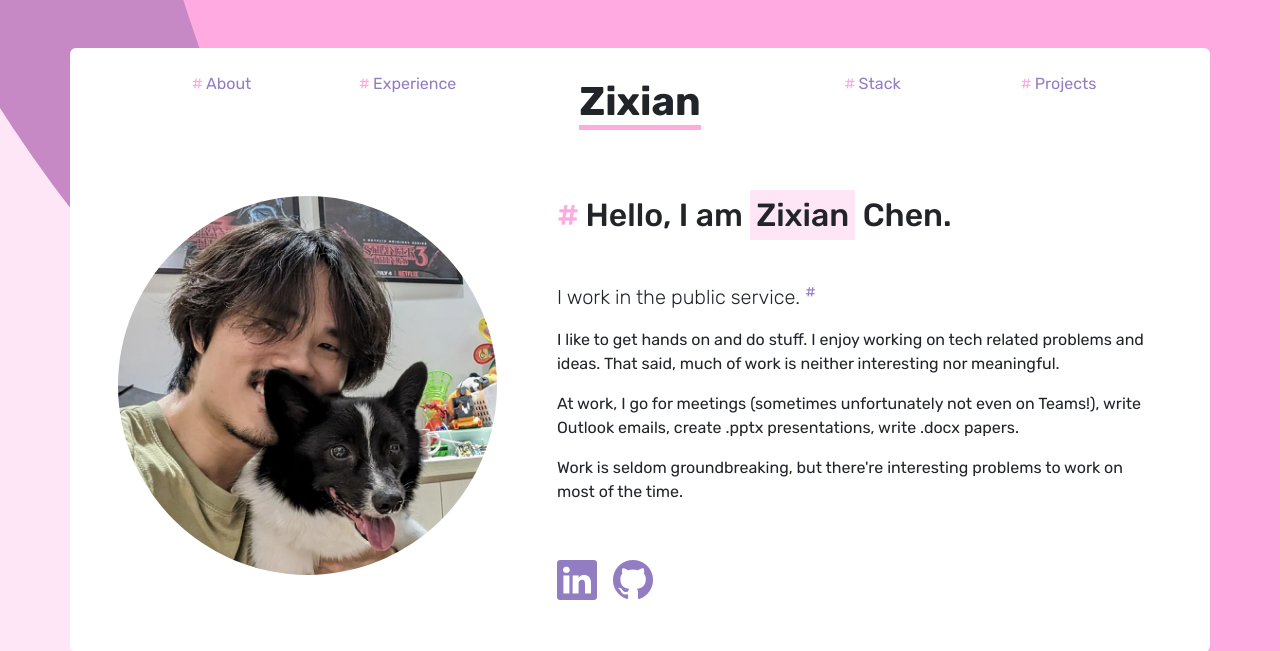
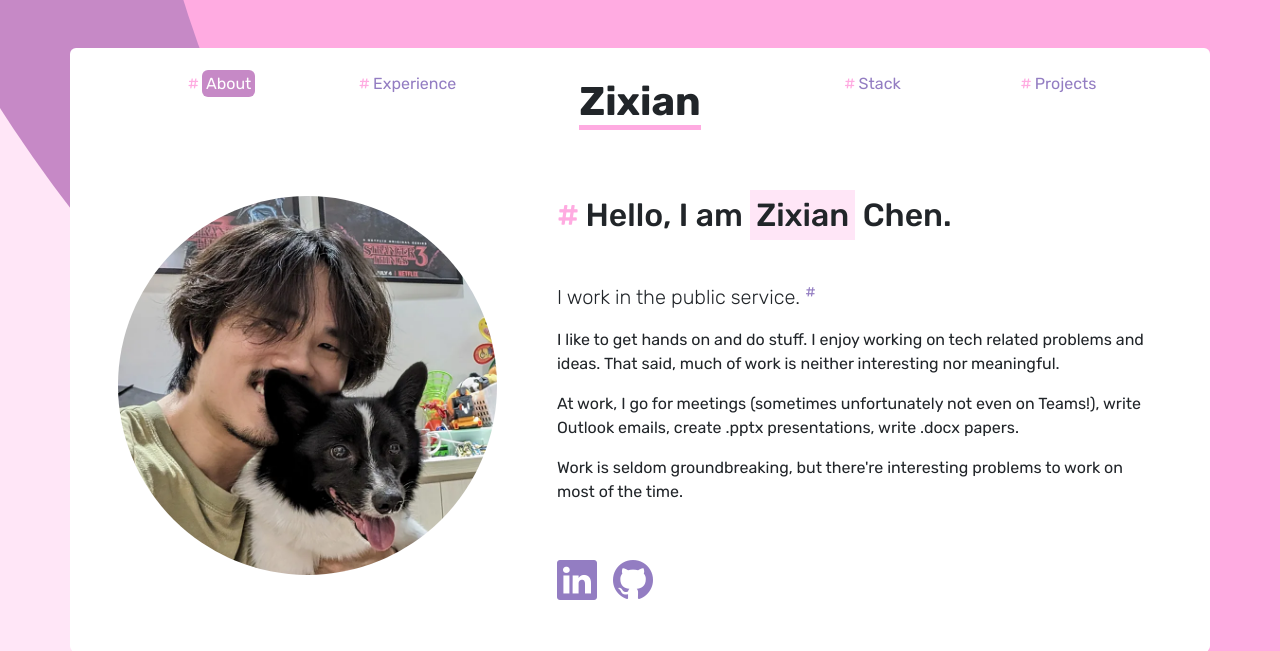
Before and after one commit to zachczx/eatyourmeds, a Django app: page / in a window 1280 px wide. Shown: the top 651 px of the page. Run offline with Django 4.2, Linux system fonts and the light colour scheme; style sheets or scripts are compiled from the project's sources; some libraries are stand-ins or nearby versions.

Commit message:
Update home.html

```diff
--- a/templates/aboutme/home.html
+++ b/templates/aboutme/home.html
@@ -17,16 +17,16 @@
 <body>
 <main>
 <div class="container mt-5 mb-5 rounded bg-white" x-data="{ selected: 1 }">
-    <div class="row pt-4 pb-3 text-center d-flex justify-content-center g-0">
-        <div class="col-sm-12 col-md-2 fs-6 hash"><a href="#about" x-data @click="selected !== 1 ? selected = 1 : selected = 1">About</a></div>
-        <div class="col-sm-12 col-md-2 fs-6 hash"><a href="#experience" x-data @click="selected !== 2 ? selected = 2 : selected = 2">Experience</a></div>
+    <div class="row pt-4 pb-3 text-center d-flex justify-content-center g-0" x-data="{ bolded : 1 }">
+        <div class="col-sm-12 col-md-2 fs-6 hash"><a href="#about" x-data @click="selected = 1; bolded = 1"><span x-bind:class="bolded == 1 ? bolded = 'p-1 bg-success text-white rounded' : '' ">About</span></a></div>
+        <div class="col-sm-12 col-md-2 fs-6 hash"><a href="#experience" x-data @click="selected = 2; bolded = 2"><span x-bind:class="bolded == 2 ? bolded = 'p-1 bg-success text-white rounded' : '' ">Experience</span></a></div>
         <div class="col-sm-12 col-md-3 fs-1 fw-bold"><span class="border-bottom border-5 border-primary">Zixian</span></div>
-        <div class="col-sm-12 col-md-2 fs-6 hash"><a href="#stack" x-data @click="selected !== 3 ? selected = 3 : selected = 3">Stack</a></div>
-        <div class="col-sm-12 col-md-2 fs-6 hash"><a href="#projects" x-data @click="selected !== 4 ? selected = 4 : selected = 4">Projects</a></div>
+        <div class="col-sm-12 col-md-2 fs-6 hash"><a href="#stack" x-data @click="selected = 3; bolded = 3"><span x-bind:class="bolded == 3 ? bolded = 'p-1 bg-success text-white rounded' : '' ">Stack</span></a></div>
+        <div class="col-sm-12 col-md-2 fs-6 hash"><a href="#projects" x-data @click="selected = 4; bolded = 4"><span x-bind:class="bolded == 4 ? bolded = 'p-1 bg-success text-white rounded' : '' ">Projects</span></a></div>
     </div>
     <div class="row">
         <div class="col-sm-12 col-md-5 p-5 curve curve2">
-            <a href="#kit" x-data @click="selected !== 5 ? selected = 5 : selected = 5"><img src="{% static 'aboutme/kitandi.webp' %}" class="img-fluid rounded-circle"></a>
+            <a href="#kit" x-data @click="selected = 5"><img src="{% static 'aboutme/kitandi.webp' %}" class="img-fluid rounded-circle"></a>
         </div>
         <div class="col-sm-12 col-md-7 mt-5 pe-5 pb-4">
             <!-- Start 1. About -->
```
